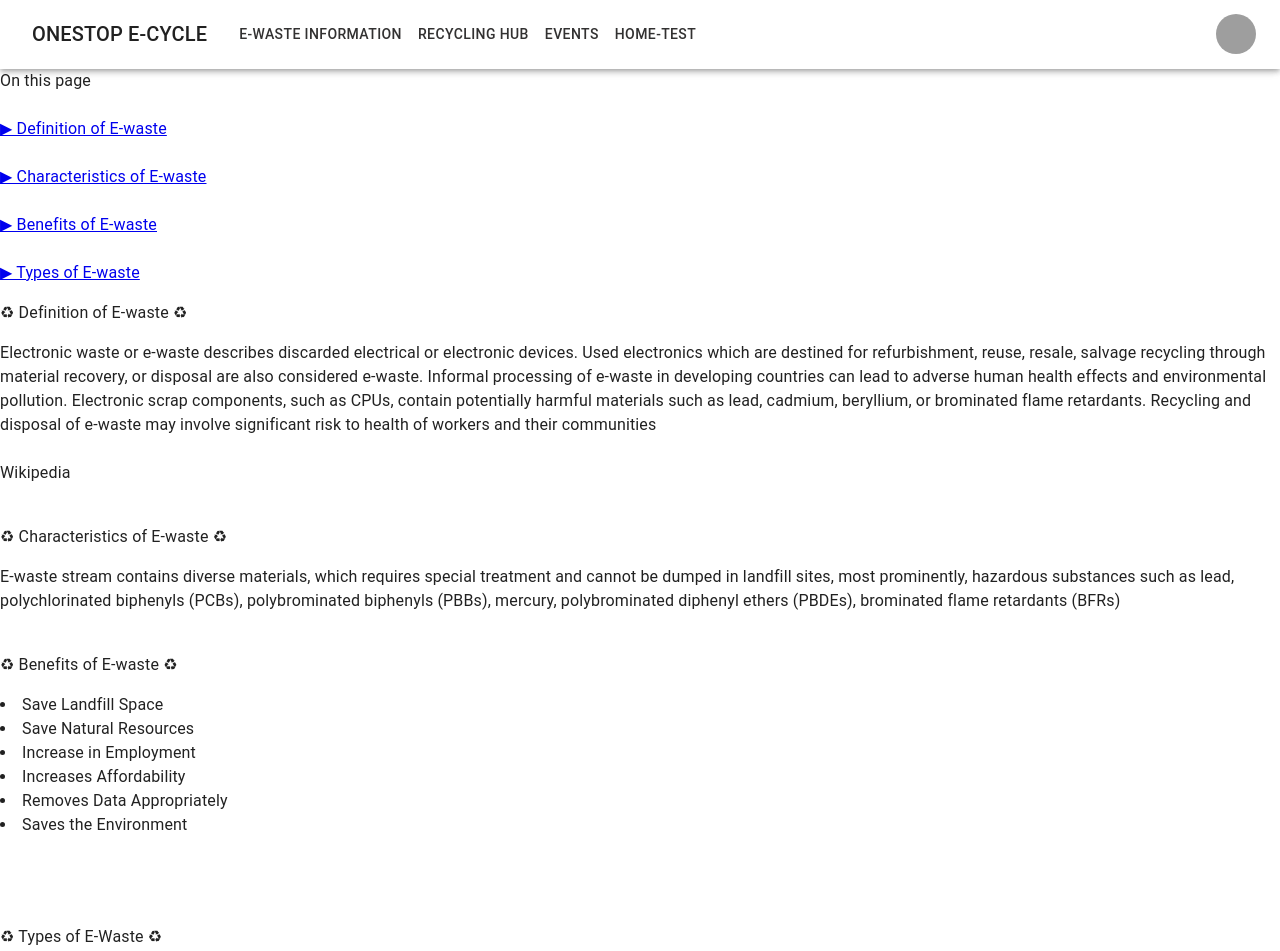
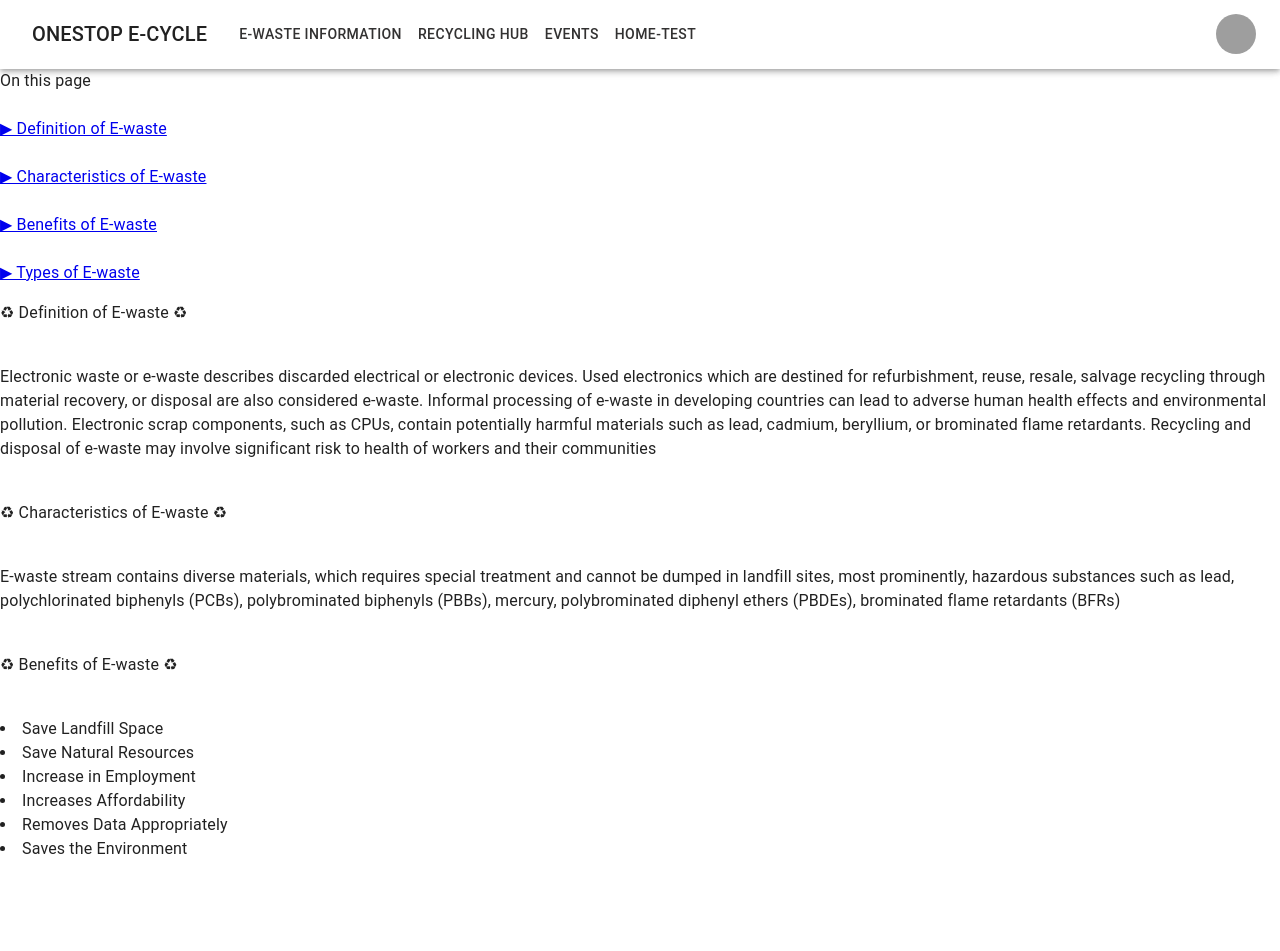
Before and after one commit to thanhvd1403/recycling-web-app, a Next.js app: page /info_page in a window 1280 px wide. Shown: the top 951 px of the page. Built offline with nearby package versions, Linux system fonts and the light colour scheme; grey boxes are pictures that could not be loaded.

Commit message:
Update info_page.js

```diff
--- a/pages/info_page.js
+++ b/pages/info_page.js
@@ -29,32 +29,34 @@ export default function InfoPage({ allPosts }) { const heroPost = allPosts[0]; r
         </div>
         <div class="flex-none w-64 text-center pl-5 pr-5 py-20 rounded-full border-3 border-yellow-600"></div>
         <div class="flex-initial w-640">
-          <div id="DoE" class="space-x-7 py-10 pl-10 pr-10 text-center rounded-full border-3 border-yellow-600 bg-emerald-100">
+          <div id="DoE" class="space-x-7 py-10 pl-10 pr-10 text-center font-sans">
             <p class="text-3xl font-bold text-gray-700 rounded-full flex items-center justify-center font-mono">♻ Definition of E-waste ♻</p>
-            <div class="w-full text-center pl-5 pr-5 py-20 rounded-full border-3 border-yellow-600 bg-green-300">Electronic waste or e-waste describes discarded electrical or electronic devices.
+            <br></br>
+            <div class="w-full text-center pl-5 pr-5 text-justify">Electronic waste or e-waste describes discarded electrical or electronic devices.
             Used electronics which are destined for refurbishment, reuse, resale, salvage recycling through material recovery, or disposal are also considered e-waste. Informal processing of e-waste in developing countries
             can lead to adverse human health effects and environmental pollution. Electronic scrap components, such as CPUs, contain potentially harmful materials such as lead, cadmium, beryllium, or brominated flame retardants.
             Recycling and disposal of e-waste may involve significant risk to health of workers and their communities <div class="text-center pr-30">
-                <br></br>Wikipedia
               </div>
             </div>
           </div>
           <br></br>
           <div id="CoE">
-            <div class="space-x-7 py-10 pl-10 pr-10 text-center rounded-full border-3 border-yellow-600 bg-emerald-100">
+            <div class="space-x-7 py-10 pl-10 pr-10 text-center font-sans">
               <p class="text-3xl font-bold text-gray-700 rounded-full flex items-center justify-center font-mono">♻ Characteristics of E-waste ♻</p>
-              <div class="w-full text-center pl-5 pr-5 py-20 rounded-full border-3 border-yellow-600 bg-green-300">E-waste stream contains diverse materials, which requires special treatment and cannot be dumped in landfill sites,
+              <br></br>
+              <div class="w-full text-center pl-5 pr-5 text-justify">E-waste stream contains diverse materials, which requires special treatment and cannot be dumped in landfill sites,
                 most prominently, hazardous substances such as lead, polychlorinated biphenyls (PCBs), polybrominated biphenyls (PBBs), mercury, polybrominated diphenyl ethers (PBDEs), brominated flame retardants (BFRs) </div>
             </div>
           </div>
           <br></br>
           <div id="BoE">
-            <div class="space-x-7 py-10 pl-10 pr-10 text-center rounded-full border-3 border-yellow-600 bg-emerald-100">
+            <div class="space-x-7 py-10 pl-10 pr-10 text-center font-sans">
               <p class="text-3xl font-bold text-gray-700 rounded-full flex items-center justify-center font-mono">♻ Benefits of E-waste ♻</p>
-              <div class="w-full text-center pl-5 pr-5 py-20 rounded-full border-3 border-yellow-600 bg-green-300">
+              <br></br>
+              <div class="w-full text-center pl-5 pr-5">
                 <div class="flex">
                   <div class="w-2/5"></div>
-                  <div class="w-4/7 text-left whitespace-pre">
+                  <div class="w-4/7 text-left whitespace-pre font-sans">
                     <li> Save Landfill Space</li>
                     <li> Save Natural Resources</li>
                     <li> Increase in Employment</li>
@@ -69,7 +71,7 @@ export default function InfoPage({ allPosts }) { const heroPost = allPosts[0]; r
           <br></br>
           <br></br>
           <br></br>
-          <div id="TT">
+          <div id="TT font-sans">
             <p class="text-3xl font-bold text-gray-700 rounded-full flex items-center justify-center font-mono">♻ Types of E-Waste ♻</p>
             <div id="ToE" class="flex space-x-7 pl-10 pr-10">
               <div class="w-1/2">
```
